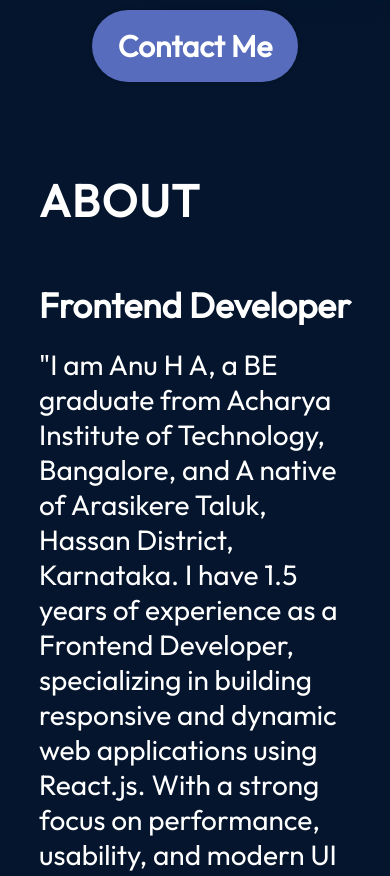
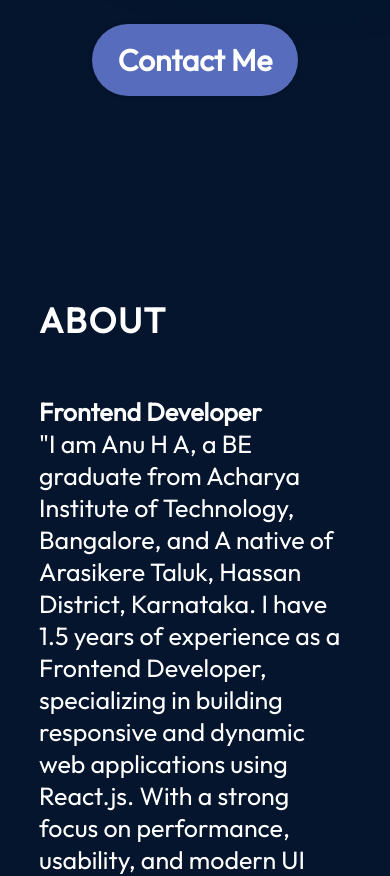
Before and after one commit to anuanuha/porfolio, a React (Vite) app: page / in a window 390 px wide. Shown: the part 800-1676 px from the top of the page. Built offline with nearby package versions, Linux system fonts and the light colour scheme.

Commit message:
second commit

```diff
--- a/src/components/About/About.module.css
+++ b/src/components/About/About.module.css
@@ -1,4 +1,96 @@
 @import "../../vars.css";
+
+.container {
+  position: relative;
+  background-color: rgba(12, 12, 12, 0.6);
+  border-radius: 15px;
+  padding: 73px;
+  margin-top: 129px;
+  z-index: 1;
+  margin-left: 10%;
+  margin-right: 10%;
+}
+
+.title {
+  color: var(--color-text);
+  font-size: 35px;
+  font-weight: 700;
+  letter-spacing: 1.75px;
+  text-transform: uppercase;
+}
+
+.content {
+  display: flex;
+  flex-direction: row;
+  align-items: center;
+}
+
+.aboutImage {
+  width: 35%;
+}
+
+.aboutItems {
+  color: var(--color-text);
+  display: flex;
+  flex-direction: column;
+  gap: 50px;
+}
+
+.aboutItem {
+  display: flex;
+  flex-direction: row;
+  align-items: center;
+  border-radius: 20px;
+  list-style: none;
+  padding: 25px;
+  background-image: linear-gradient(
+    90deg,
+    rgba(165, 215, 232, 0.42) 0%,
+    rgba(255, 255, 255, 0) 100%
+  );
+  background-size: 0 100%;
+  background-repeat: no-repeat;
+  transition: 0.4s;
+}
+
+.aboutItem:hover {
+  background-size: 100% 100%;
+}
+
+.aboutItem h3 {
+  font-size: 25px;
+  font-weight: 600;
+}
+
+.aboutItem p {
+  font-size: 25px;
+}
+
+@media screen and (max-width: 830px) {
+  .container {
+    background-color: transparent;
+    padding-left: 0;
+    padding-right: 0;
+  }
+
+  .content {
+    flex-direction: column;
+  }
+
+  .aboutImage {
+    display: none;
+  }
+
+  .aboutItems {
+    margin-top: 29px;
+  }
+
+  .aboutItem {
+    padding-left: 0;
+    padding-right: 0;
+  }
+}
+/* @import "../../vars.css";
 
 .container {
   position: relative;
@@ -90,4 +182,4 @@
     padding-left: 0;
     padding-right: 0;
   }
-}
+} */
--- a/src/components/Experience/Experience.module.css
+++ b/src/components/Experience/Experience.module.css
@@ -1,4 +1,4 @@
-@import "../../vars.css";
+/* @import "../../vars.css";
 
 .container {
   color: var(--color-text);
@@ -119,4 +119,124 @@
     width: 100%;
     gap: 9px;
   }
+} */
+@import "../../vars.css";
+
+.container {
+  color: var(--color-text);
+  margin-top: 79px;
+  margin-left: 10%;
+  margin-right: 10%;
 }
+
+.title {
+  color: var(--color-text);
+  font-size: 35px;
+  font-weight: 700;
+  letter-spacing: 1.75px;
+  text-transform: uppercase;
+}
+
+.content {
+  display: flex;
+  flex-direction: row;
+  justify-content: space-evenly;
+  margin-top: 14px;
+}
+
+.skills {
+  width: 45%;
+  display: flex;
+  flex-wrap: wrap;
+  gap: 37px;
+}
+
+.skill {
+  display: flex;
+  flex-direction: column;
+  align-items: center;
+  gap: 11px;
+}
+
+.skillImageContainer {
+  background-color: var(--color-secondary);
+  border-radius: 100%;
+  display: flex;
+  align-items: center;
+  justify-content: center;
+  width: 120px;
+  height: 120px;
+}
+
+.skillImageContainer img {
+  width: 75px;
+}
+
+.skill p {
+  font-size: 25px;
+  font-family: var(--font-roboto);
+  font-weight: 500;
+}
+
+.history {
+  width: 45%;
+  display: flex;
+  flex-direction: column;
+  gap: 40px;
+}
+
+.historyItem {
+  display: flex;
+  flex-direction: row;
+  align-items: center;
+  gap: 17px;
+  background: #19376d;
+  background: linear-gradient(90deg, #19376d 0%, rgba(25, 55, 109, 0) 100%);
+  border-radius: 10px;
+  padding: 24px;
+}
+
+.historyItem img {
+  width: 50px;
+}
+
+.historyItemDetails {
+  font-family: var(--font-roboto);
+}
+
+.historyItemDetails h3 {
+  font-size: 30px;
+  font-weight: 500;
+}
+
+.historyItemDetails p {
+  font-size: 20px;
+  font-weight: 300;
+}
+
+.historyItemDetails ul {
+  margin-top: 6px;
+  list-style-position: inside;
+  font-size: 25px;
+  list-style-type: disc;
+  margin-left: 17px;
+}
+
+@media screen and (max-width: 830px) {
+  .content {
+    flex-direction: column;
+    align-items: center;
+    gap: 34px;
+  }
+
+  .skills {
+    width: 100%;
+    flex-direction: row;
+    justify-content: center;
+  }
+
+  .history {
+    width: 100%;
+    gap: 9px;
+  }
+}
--- a/src/components/Hero/Hero.module.css
+++ b/src/components/Hero/Hero.module.css
@@ -1,3 +1,4 @@
+
 @import "../../vars.css";
 
 .container {
@@ -5,7 +6,7 @@
   display: flex;
   align-items: center;
   justify-content: space-between;
-  margin-top: 35px;
+  margin-top: 49px;
   z-index: 1;
   margin-left: 10%;
   margin-right: 10%;
```
